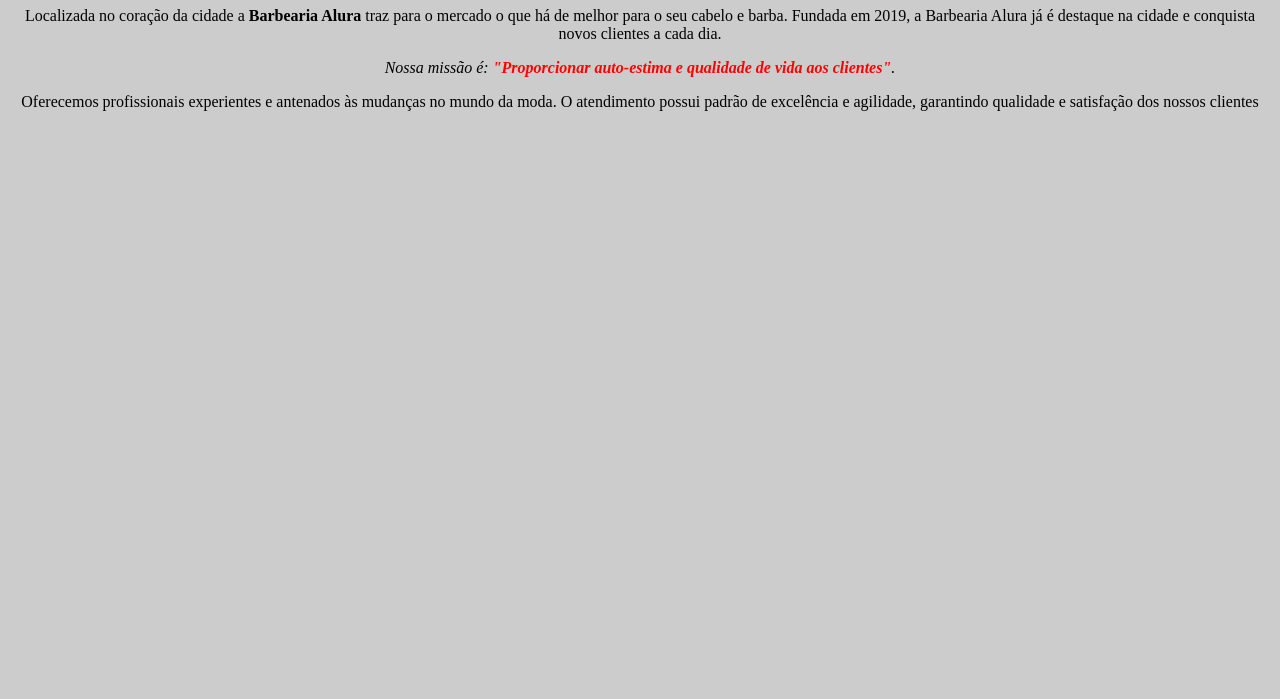
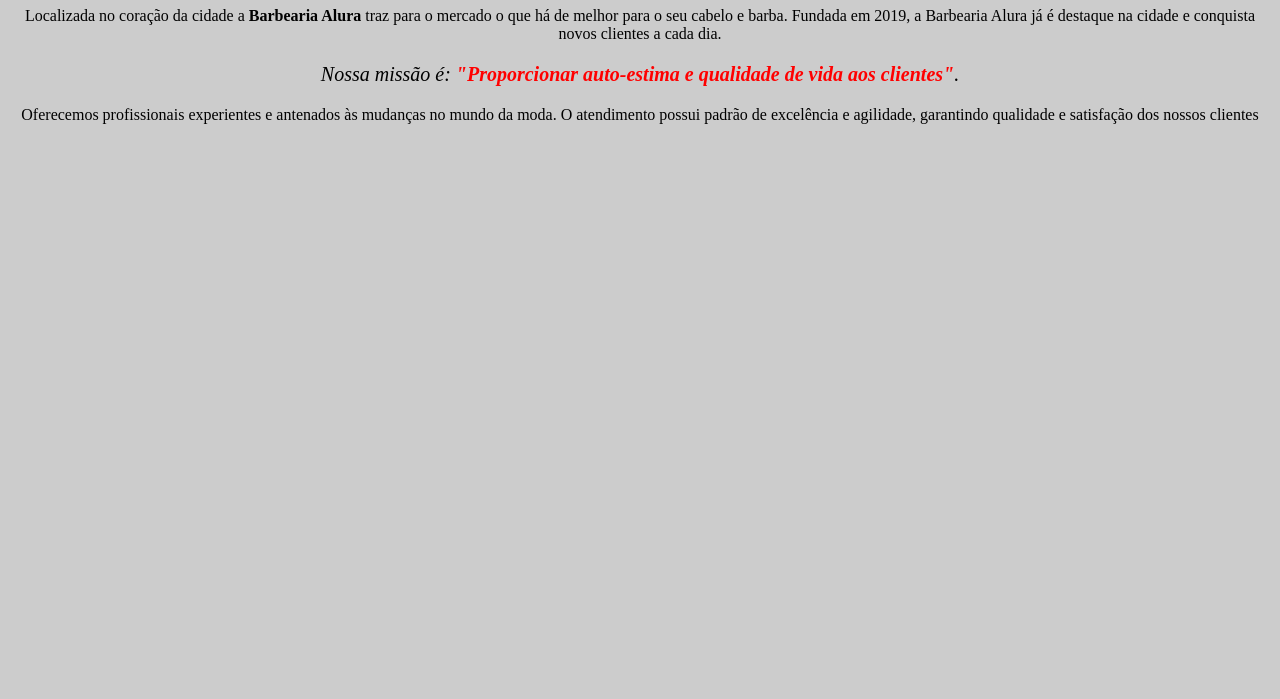
Before and after one commit to Matheusgalvaodias1/primeiro-repositorio, a plain HTML site: page aula14.html in a window 1280 px wide. Shown: the part 101-800 px from the top of the page. Drawn offline with Linux system fonts and the light colour scheme.

Commit message:
Update style.css

```diff
--- a/style.css
+++ b/style.css
@@ -7,3 +7,6 @@ p {
 em strong{
   color: red;
 }
+#missao{
+  font-size: 20px
+}
```
